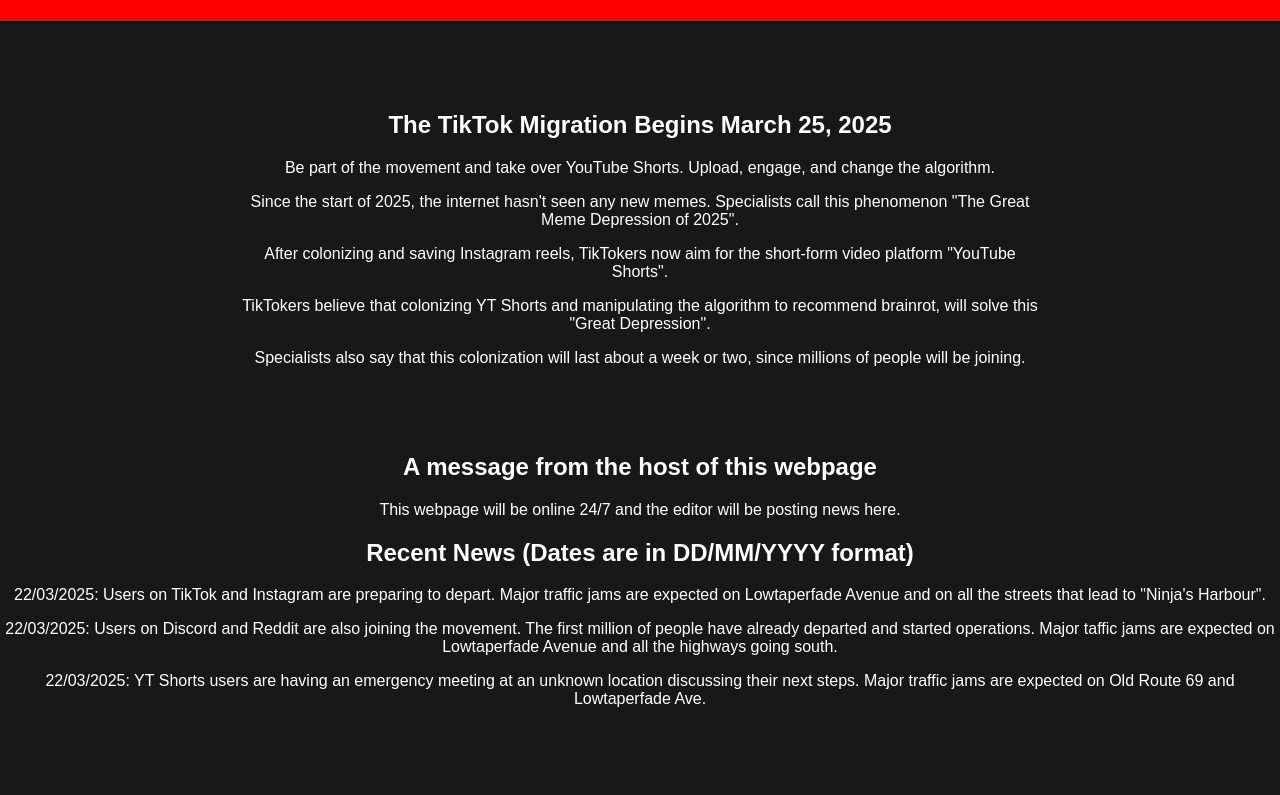
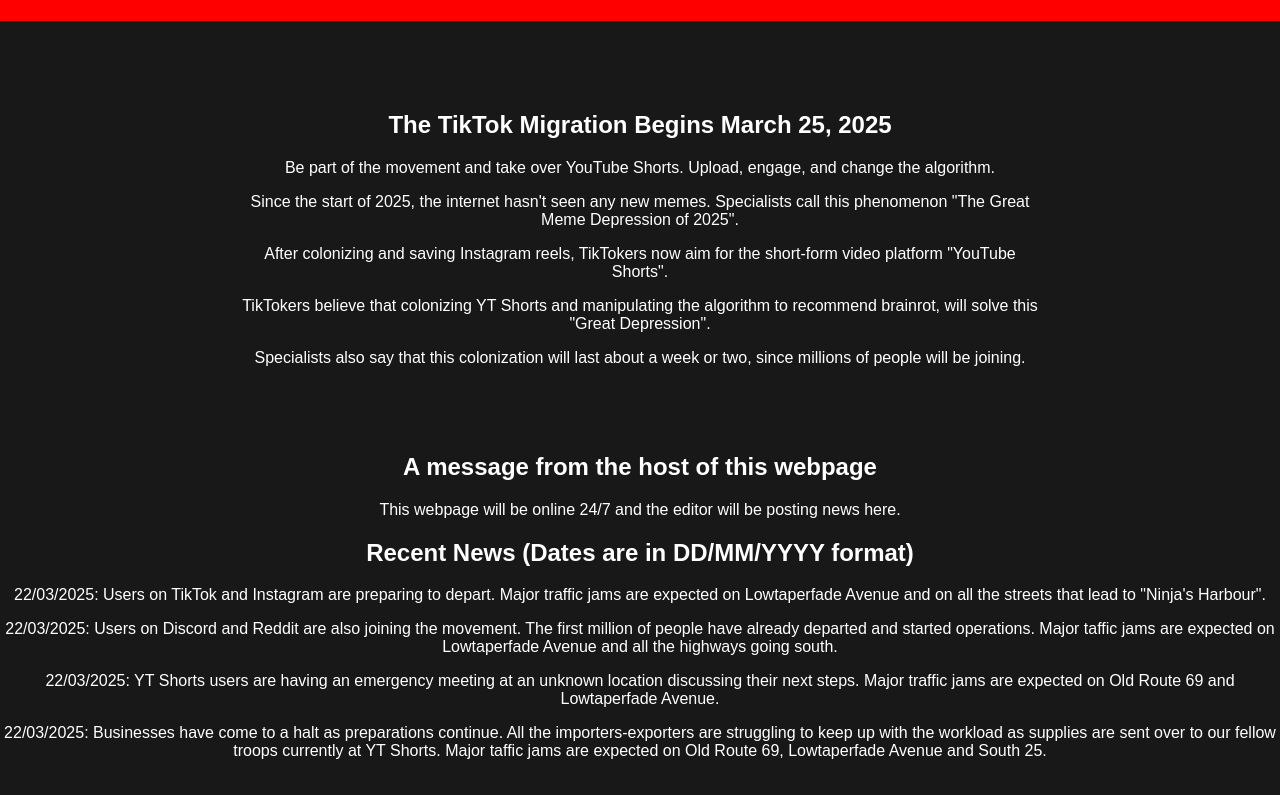
Before and after one commit to ytshortscolonization/ytshortscolonization.github.io, a plain HTML site: page index.html in a window 1280 px wide. Shown: the part 99-894 px from the top of the page. Drawn offline with Linux system fonts and the light colour scheme.

Commit message:
Update index.html

```diff
--- a/index.html
+++ b/index.html
@@ -58,7 +58,9 @@
 
        <p>22/03/2025: Users on Discord and Reddit are also joining the movement. The first million of people have already departed and started operations. Major taffic jams are expected on Lowtaperfade Avenue and all the highways going south.</p>
 
-       <p>22/03/2025: YT Shorts users are having an emergency meeting at an unknown location discussing their next steps. Major traffic jams are expected on Old Route 69 and Lowtaperfade Ave.</p>
+       <p>22/03/2025: YT Shorts users are having an emergency meeting at an unknown location discussing their next steps. Major traffic jams are expected on Old Route 69 and Lowtaperfade Avenue.</p>
+
+       <p>22/03/2025: Businesses have come to a halt as preparations continue. All the importers-exporters are struggling to keep up with the workload as supplies are sent over to our fellow troops currently at YT Shorts. Major taffic jams are expected on Old Route 69, Lowtaperfade Avenue and South 25.</p>
     </div>
     <div class="container">
     <h2>Migration Route Map</h2>
```
